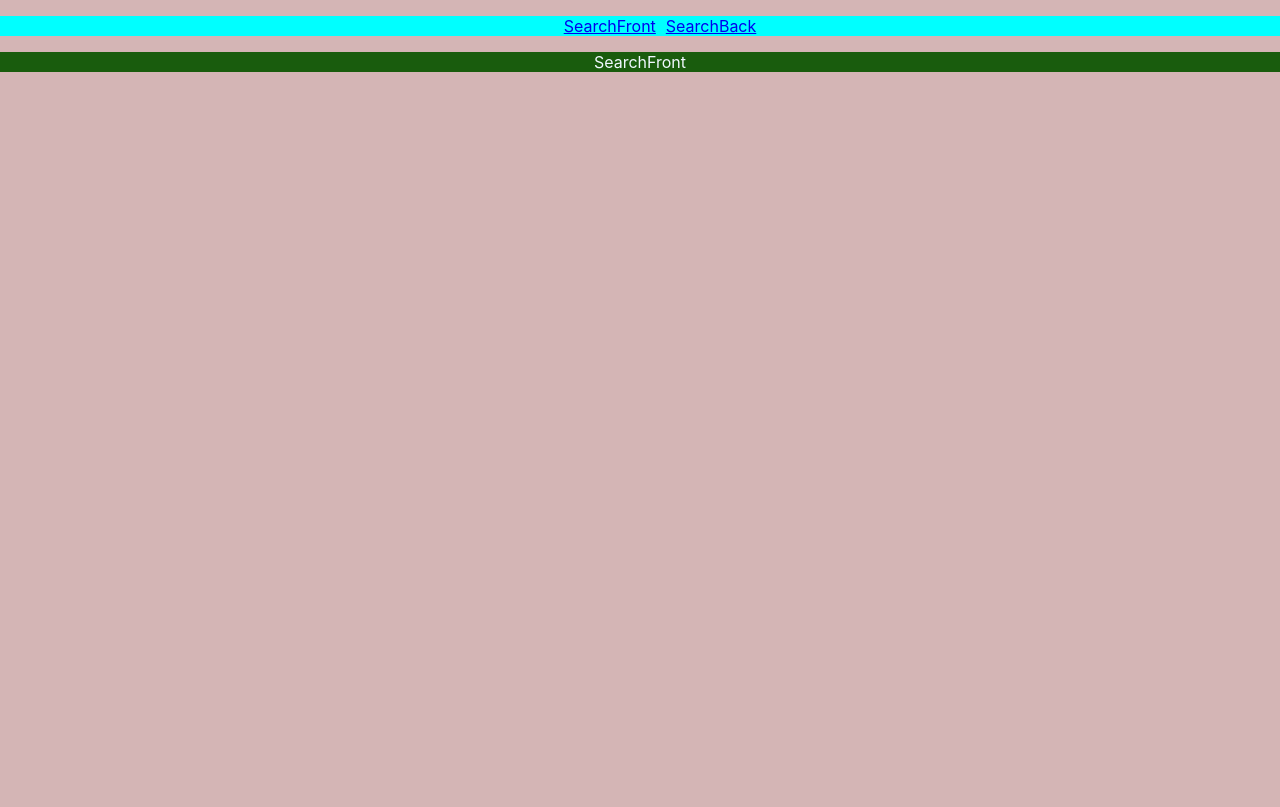
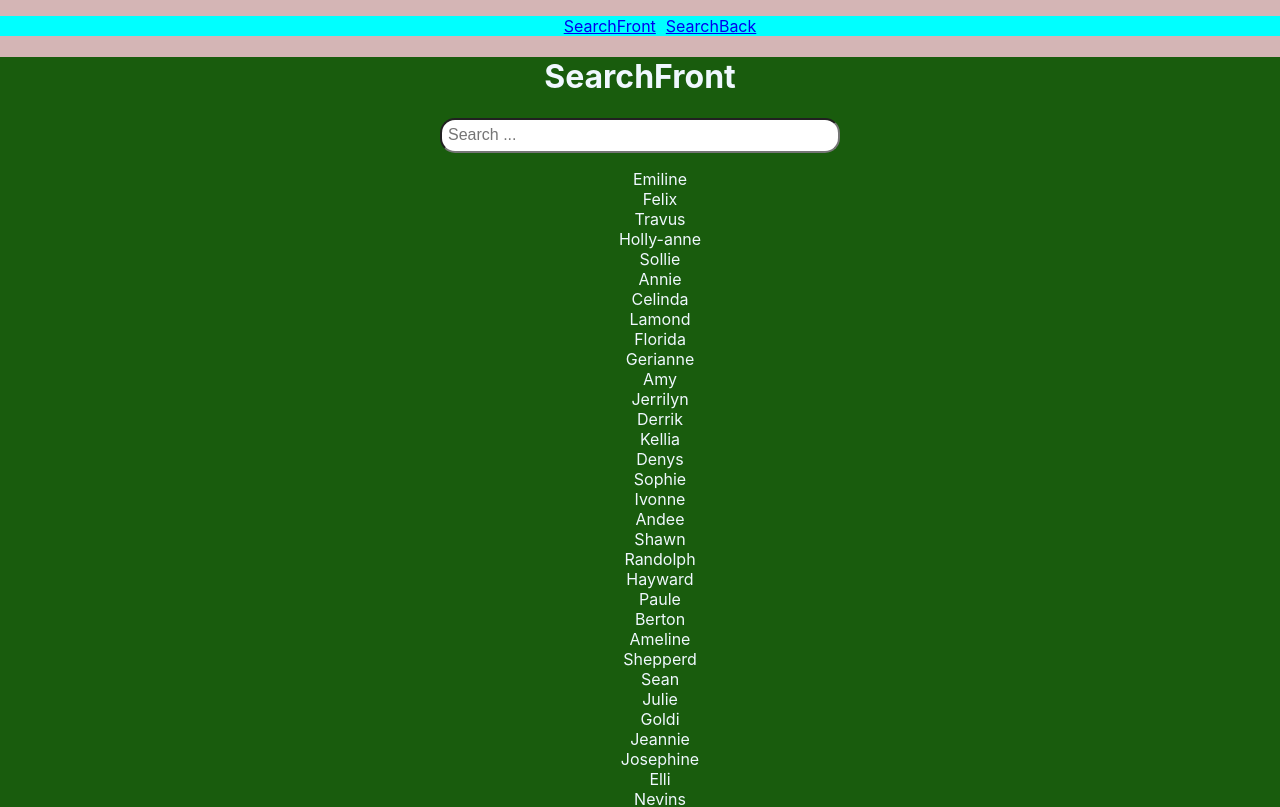
Before and after one commit to AyoubELOUAIZI/Search-implementation-ReactJS-Express.js, a React (Create React App) app: page / in a window 1280 px wide. Shown: the top 807 px of the page. Built offline with nearby package versions, Linux system fonts and the light colour scheme.

Commit message:
finish the basic version of the search algorithem

```diff
--- a/src/App.css
+++ b/src/App.css
@@ -6,3 +6,14 @@ body{
 .App {
   text-align: center;
 }
+
+input{
+  width: 30%;
+  padding:0.5%;
+  border-radius: 15px;
+  font-size:100%;
+}
+
+ul{
+  list-style: none;
+}
--- a/src/Pages/SearchFront.js
+++ b/src/Pages/SearchFront.js
@@ -1,8 +1,23 @@
-import React from 'react'
+import React, { useState } from 'react'
 import './SearchFront.css'
+import { Users } from '../data/users'
 
 export const SearchFront = () => {
+  const [input, setInput] = useState('');
+  // console.log(Users.filter(user=>user.first_name.toLowerCase().includes("fe")))
   return (
-    <div className="search-front">SearchFront</div>
+    <div className="search-front">
+      <h1>SearchFront</h1>
+      <div>
+        <input type="text" placeholder="Search ..." onChange={(e) => setInput(e.target.value)} />
+
+        <ul>
+          {Users.filter(user => user.first_name.toLowerCase().includes(input))
+            .map((user) =>
+              <li key={user.id}>{user.first_name}</li>
+            )}
+        </ul>
+      </div>
+    </div>
   );
 }
--- a/src/components/Navbar.css
+++ b/src/components/Navbar.css
@@ -1,6 +1,7 @@
 .navbar{
     background-color: aqua;
     margin-top: 0;
+    width: 100%;
     /* display: flex;
     justify-content:center; */
 }
```
